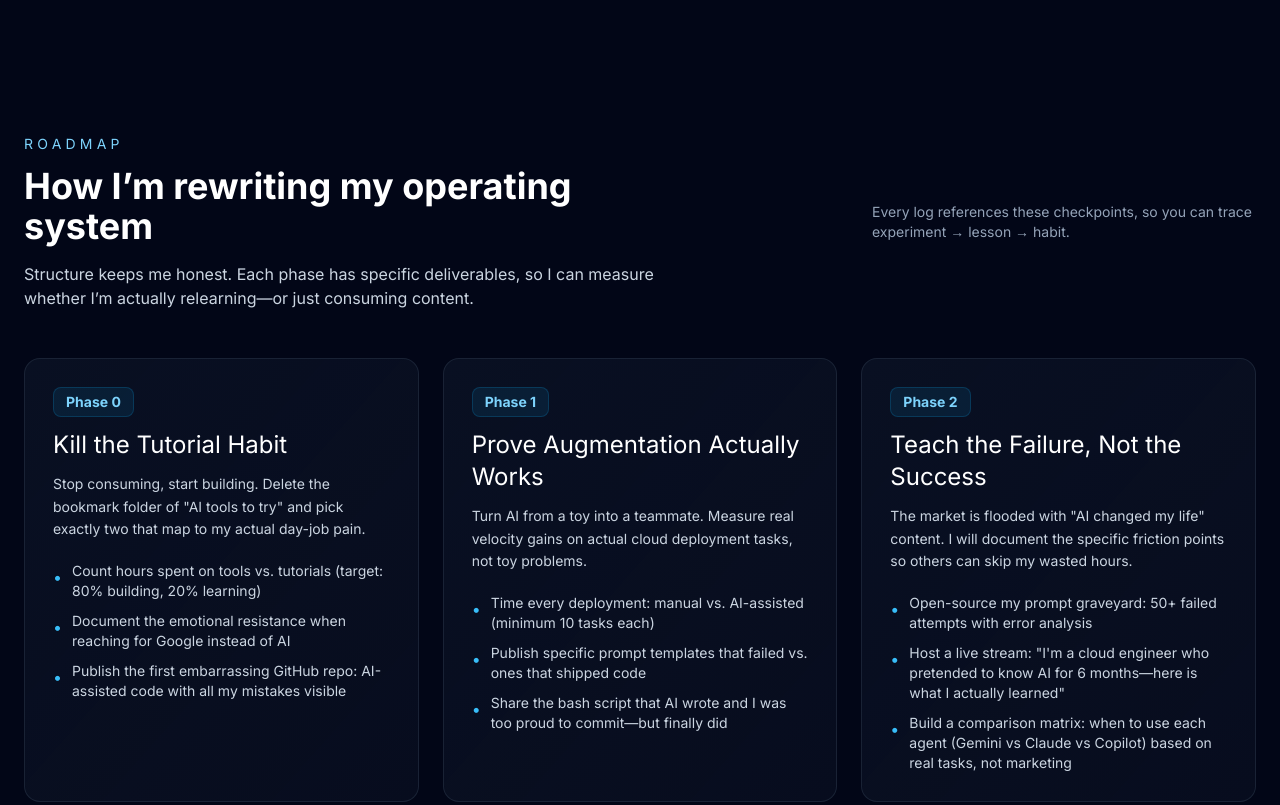
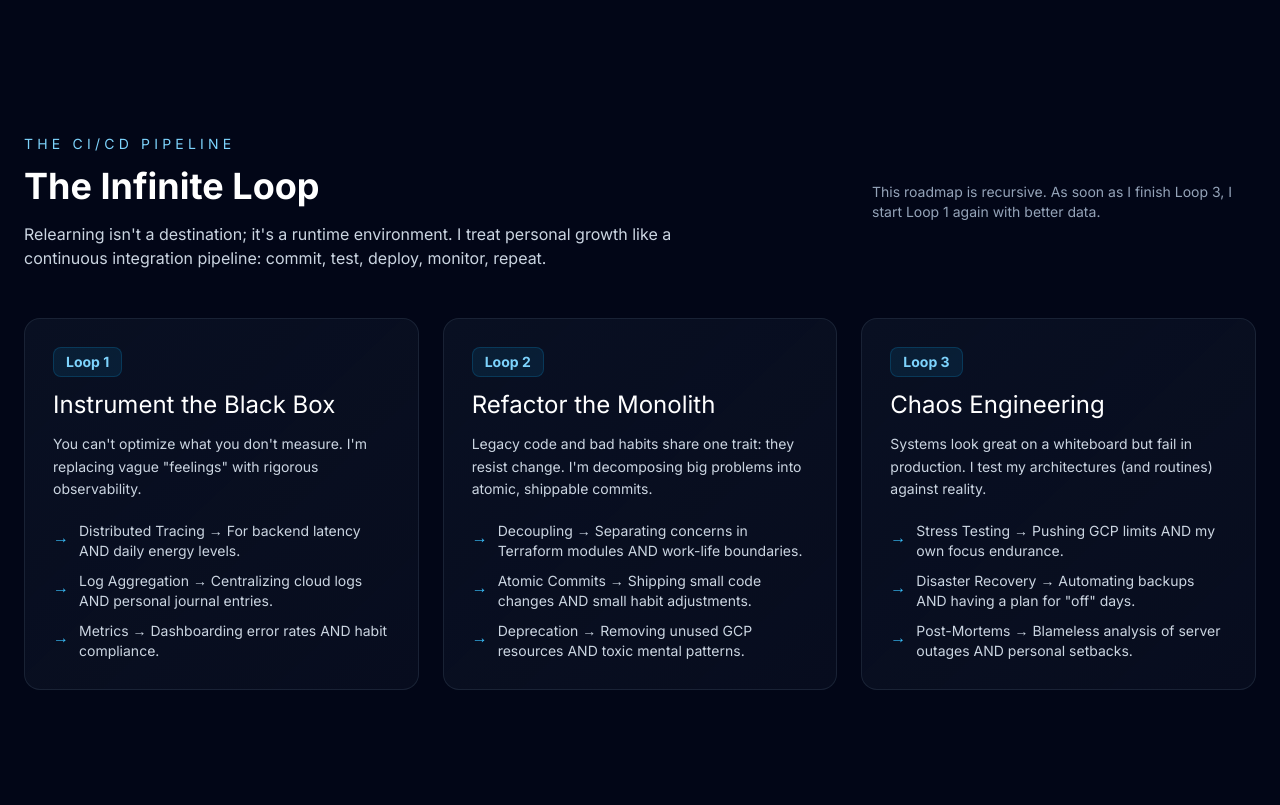
Before and after one commit to kedbin/relearn.ing, an Astro site: page / in a window 1280 px wide. Shown: the part 1500-2305 px from the top of the page. Built offline with nearby package versions, Linux system fonts and the light colour scheme; Astro itself is replaced by a stand-in of ours.

Commit message:
Refactor homepage narrative: Dual Mission & Eternal Beta
Update Hero.tsx with wittier, more vulnerable copy about internal latency. Update JourneySection.tsx to replace linear phases with recursive Loops.

```diff
--- a/src/components/Hero.tsx
+++ b/src/components/Hero.tsx
@@ -96,7 +96,7 @@ export const Hero = () => {
             >
               <Sparkles className="w-3.5 h-3.5 text-brand-400" />
             </motion.div>
-            <span>Applying systems engineering to code and existence</span>
+            <span>v0.1.0-beta // Continuous Integration for the Self</span>
           </motion.div>
 
           <motion.h1
@@ -121,9 +121,10 @@ export const Hero = () => {
             animate={{ opacity: 1, y: 0 }}
             transition={{ duration: 0.8, delay: 0.4 }}
           >
-            I used to optimize Cloud Run cold starts while letting my own habits crash.
-            Now, I apply the same rigorous systems thinking to both.
-            This is the log of unlearning inefficiencies in my infrastructure and my biology.
+            I optimized Cloud Run cold starts to the millisecond, then let my own mornings crash with a null pointer exception.
+            I built systems that self-heal, yet ran my life on a single point of failure.
+            This isn't a guru’s guide. It’s a commit log.
+            I’m porting the principles of distributed systems to the chaos of being human. The build is unstable, the tests are flaky, but we’re shipping to production anyway.
           </motion.p>
 
           <motion.div
--- a/src/components/JourneySection.tsx
+++ b/src/components/JourneySection.tsx
@@ -3,22 +3,34 @@ import { motion } from 'framer-motion';
 
 const journeyPhases = [
   {
-    phase: 'Phase 0',
-    title: 'Kill the Tutorial Habit',
-    description: 'Stop consuming, start building. Delete the bookmark folder of "AI tools to try" and pick exactly two that map to my actual day-job pain.',
-    commitments: ['Count hours spent on tools vs. tutorials (target: 80% building, 20% learning)', 'Document the emotional resistance when reaching for Google instead of AI', 'Publish the first embarrassing GitHub repo: AI-assisted code with all my mistakes visible']
+    phase: 'Loop 1',
+    title: 'Instrument the Black Box',
+    description: 'You can\'t optimize what you don\'t measure. I\'m replacing vague "feelings" with rigorous observability.',
+    commitments: [
+      'Distributed Tracing → For backend latency AND daily energy levels.',
+      'Log Aggregation → Centralizing cloud logs AND personal journal entries.',
+      'Metrics → Dashboarding error rates AND habit compliance.'
+    ]
   },
   {
-    phase: 'Phase 1',
-    title: 'Prove Augmentation Actually Works',
-    description: 'Turn AI from a toy into a teammate. Measure real velocity gains on actual cloud deployment tasks, not toy problems.',
-    commitments: ['Time every deployment: manual vs. AI-assisted (minimum 10 tasks each)', 'Publish specific prompt templates that failed vs. ones that shipped code', 'Share the bash script that AI wrote and I was too proud to commit—but finally did']
+    phase: 'Loop 2',
+    title: 'Refactor the Monolith',
+    description: 'Legacy code and bad habits share one trait: they resist change. I\'m decomposing big problems into atomic, shippable commits.',
+    commitments: [
+      'Decoupling → Separating concerns in Terraform modules AND work-life boundaries.',
+      'Atomic Commits → Shipping small code changes AND small habit adjustments.',
+      'Deprecation → Removing unused GCP resources AND toxic mental patterns.'
+    ]
   },
   {
-    phase: 'Phase 2',
-    title: 'Teach the Failure, Not the Success',
-    description: 'The market is flooded with "AI changed my life" content. I will document the specific friction points so others can skip my wasted hours.',
-    commitments: ['Open-source my prompt graveyard: 50+ failed attempts with error analysis', 'Host a live stream: "I\'m a cloud engineer who pretended to know AI for 6 months—here is what I actually learned"', 'Build a comparison matrix: when to use each agent (Gemini vs Claude vs Copilot) based on real tasks, not marketing']
+    phase: 'Loop 3',
+    title: 'Chaos Engineering',
+    description: 'Systems look great on a whiteboard but fail in production. I test my architectures (and routines) against reality.',
+    commitments: [
+      'Stress Testing → Pushing GCP limits AND my own focus endurance.',
+      'Disaster Recovery → Automating backups AND having a plan for "off" days.',
+      'Post-Mortems → Blameless analysis of server outages AND personal setbacks.'
+    ]
   }
 ];
 
@@ -27,14 +39,14 @@ export const JourneySection = () => (
     <div className="container mx-auto px-6">
       <div className="flex flex-col lg:flex-row lg:items-center lg:justify-between gap-8 mb-12">
         <div className="max-w-2xl">
-          <p className="text-sm uppercase tracking-[0.3em] text-brand-300 mb-3">Roadmap</p>
-          <h2 className="text-3xl md:text-4xl font-display font-bold text-white mb-4">How I’m rewriting my operating system</h2>
+          <p className="text-sm uppercase tracking-[0.3em] text-brand-300 mb-3">The CI/CD Pipeline</p>
+          <h2 className="text-3xl md:text-4xl font-display font-bold text-white mb-4">The Infinite Loop</h2>
           <p className="text-slate-300">
-            Structure keeps me honest. Each phase has specific deliverables, so I can measure whether I’m actually relearning—or just consuming content.
+            Relearning isn't a destination; it's a runtime environment. I treat personal growth like a continuous integration pipeline: commit, test, deploy, monitor, repeat.
           </p>
         </div>
         <p className="text-slate-400 text-sm max-w-sm">
-          Every log references these checkpoints, so you can trace experiment → lesson → habit.
+          This roadmap is recursive. As soon as I finish Loop 3, I start Loop 1 again with better data.
         </p>
       </div>
 
@@ -57,7 +69,7 @@ export const JourneySection = () => (
             <ul className="space-y-2.5 text-sm text-slate-300">
               {phase.commitments.map((commitment) => (
                 <li key={commitment} className="flex items-start gap-2.5">
-                  <span className="text-brand-400 mt-1 text-base">•</span>
+                  <span className="text-brand-400 mt-1 text-base">→</span>
                   <span className="group-hover:text-slate-200 transition-colors">{commitment}</span>
                 </li>
               ))}
```
